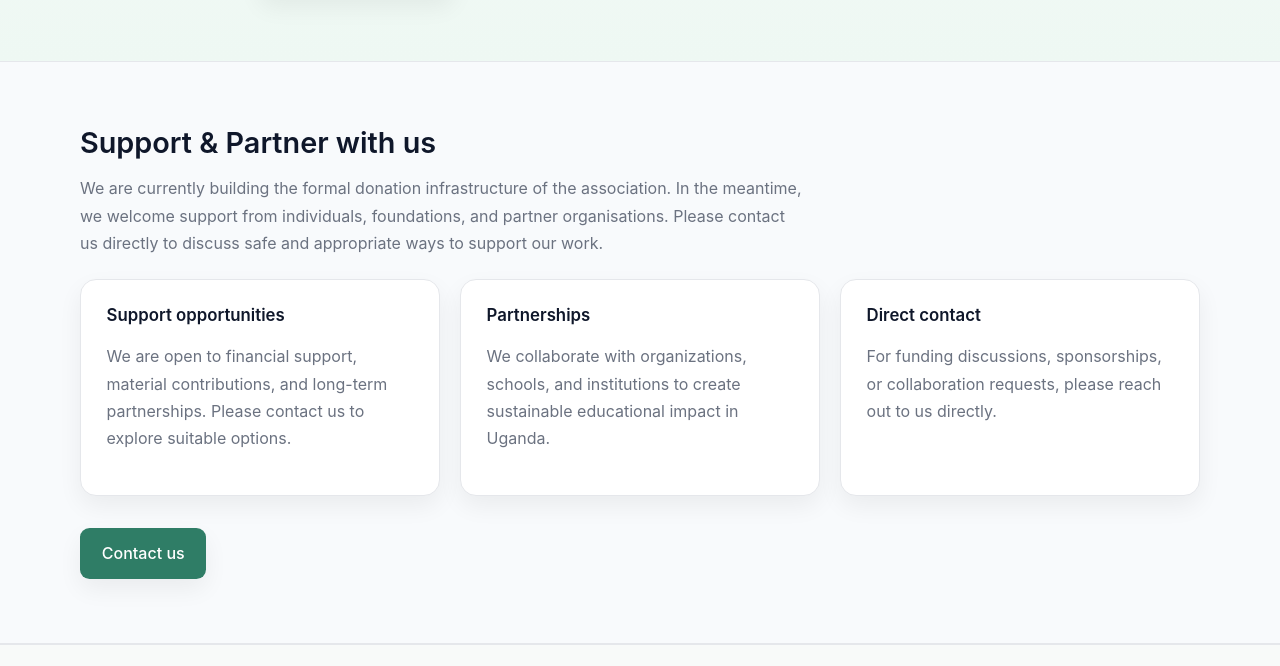
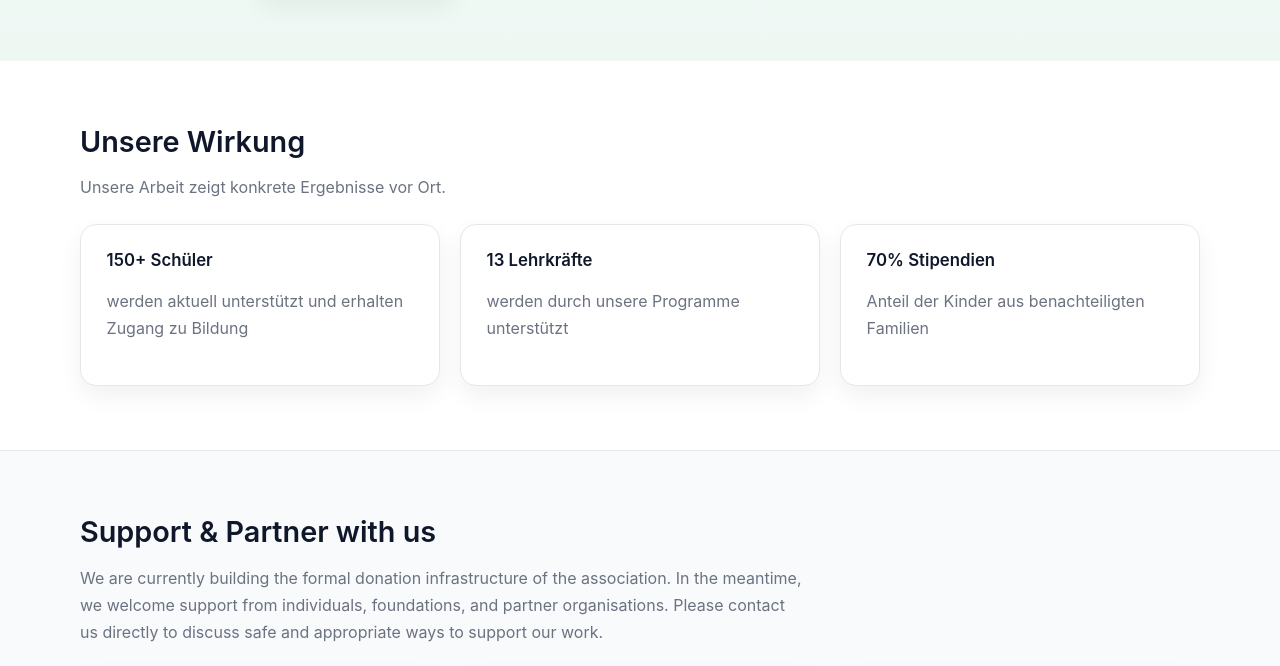
Before and after one commit to Sesazi/bildung-uganda-website, a plain HTML site: page index.html in a window 1280 px wide. Shown: the part 4291-4957 px from the top of the page. Drawn offline with Linux system fonts and the light colour scheme.

Commit message:
Add impact section to homepage
Made-with: Cursor

```diff
--- a/index.html
+++ b/index.html
@@ -228,6 +228,38 @@
         </div>
       </section>
 
+      <section class="section">
+        <div class="container">
+          <h2 data-en="Our Impact">Unsere Wirkung</h2>
+          <p data-en="Our work creates measurable impact on the ground">
+            Unsere Arbeit zeigt konkrete Ergebnisse vor Ort.
+          </p>
+
+          <div class="grid grid-3 cards-3">
+            <div class="card">
+              <h3 data-en="150+ students">150+ Schüler</h3>
+              <p data-en="are currently supported and receive access to education">
+                werden aktuell unterstützt und erhalten Zugang zu Bildung
+              </p>
+            </div>
+
+            <div class="card">
+              <h3 data-en="13 teachers">13 Lehrkräfte</h3>
+              <p data-en="are supported through our programmes">
+                werden durch unsere Programme unterstützt
+              </p>
+            </div>
+
+            <div class="card">
+              <h3 data-en="70% scholarships">70% Stipendien</h3>
+              <p data-en="share of children from disadvantaged families">
+                Anteil der Kinder aus benachteiligten Familien
+              </p>
+            </div>
+          </div>
+        </div>
+      </section>
+
       <section id="donate" class="section section-highlight">
         <div class="container">
           <h2>Support & Partner with us</h2>
```
